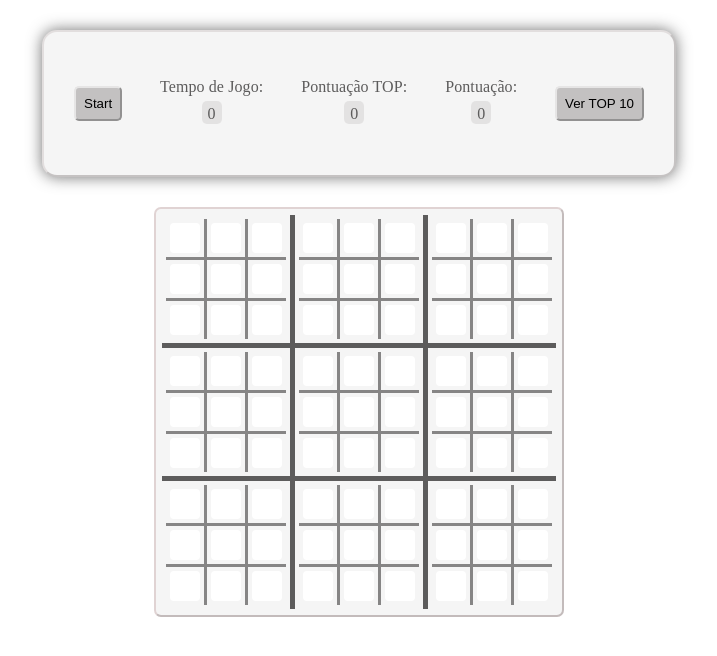
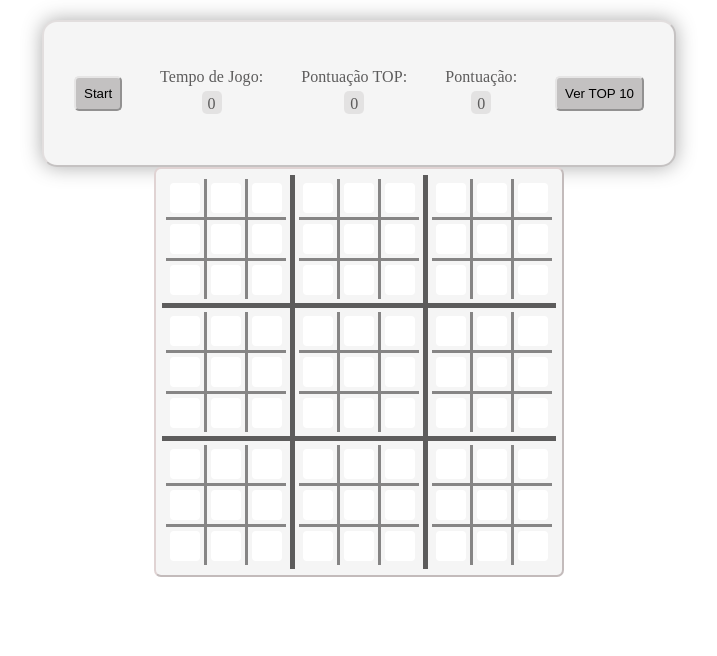
Before and after one commit to Marinelasuelly/LS-TP-Tic-Tac-Toe, a React (Create React App) app in the folder tic-tac-toe/: page / in a window 1280 px wide. Shown: the top 656 px of the page, without its empty margins (281-998 px from the left). Built offline with nearby package versions, Linux system fonts and the light colour scheme.

Commit message:
Update control-panel.css

```diff
--- a/tic-tac-toe/src/components/control-panel/control-panel.css
+++ b/tic-tac-toe/src/components/control-panel/control-panel.css
@@ -2,11 +2,11 @@
     display: flex;
     background-color: whitesmoke;
     padding: 30px;
-    margin: 30px;
+    margin-top: 20px;
     border-radius: 15px;
     border: outset 2px rgba(191, 179, 179, 0.345);
     justify-content: space-between;
-    box-shadow: 0px 0px 15px rgba(85, 85, 85, 0.832);
+    box-shadow: 0px 0px 20px rgba(155, 155, 155, 0.84);
     color: rgb(92, 91, 91);
     letter-spacing: 0.1px;
     align-items: center;
```
